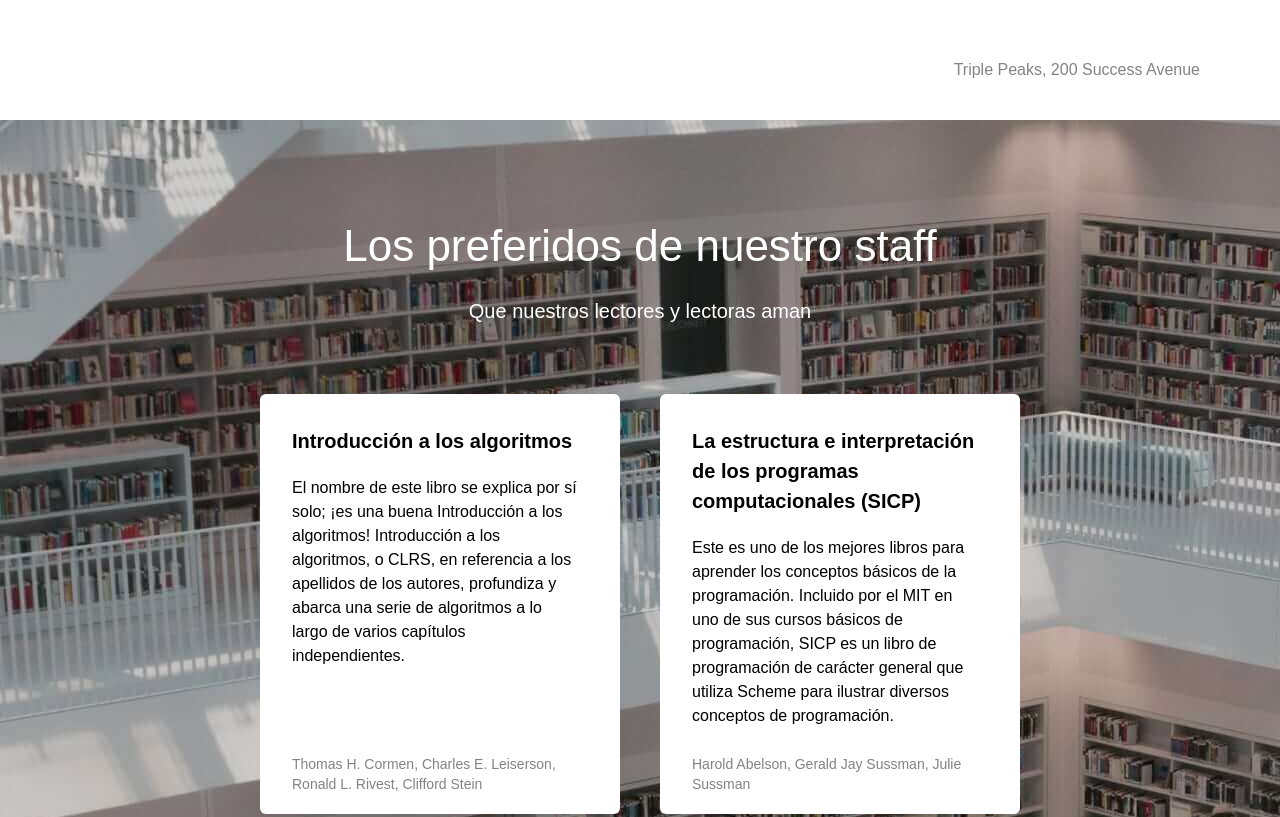
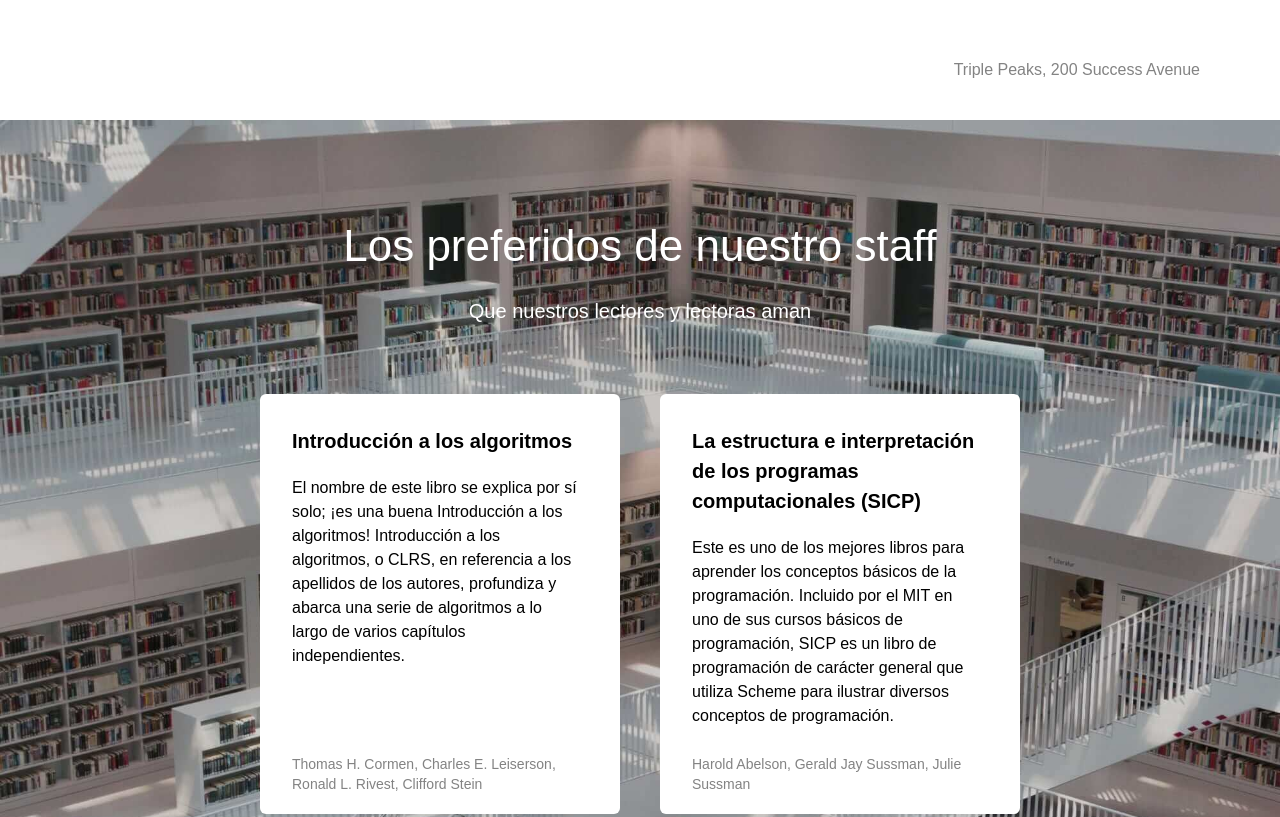
Before and after one commit to JohanaS/web_project_library_es, a plain HTML site: page index.html in a window 1280 px wide. Shown: the part 680-1497 px from the top of the page. Drawn offline with Linux system fonts and the light colour scheme.

Commit message:
Primeras modificaciones por revisión automatizada

```diff
--- a/styles/style.css
+++ b/styles/style.css
@@ -97,6 +97,7 @@
   background-image: url("../images/staff_picks_background.jpg");
   background-repeat: no-repeat;
   padding: 100px 0 140px;
+  background-size: contain;
 }
 
 .staff__title {
@@ -126,6 +127,7 @@
   gap: 40px;
   list-style-type: none;
   padding-left: 0;
+  justify-content: space-around;
 }
 
 .card {
```
